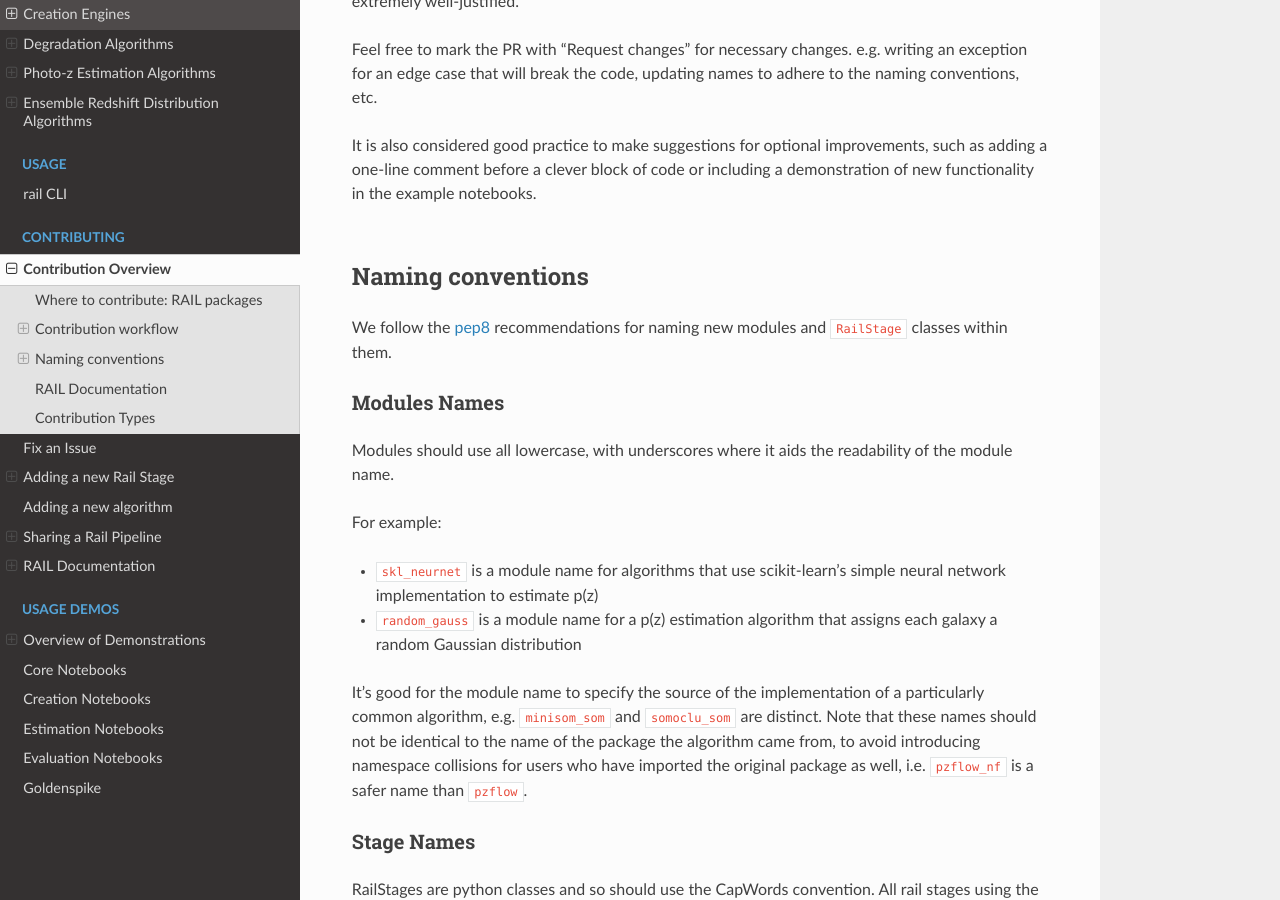
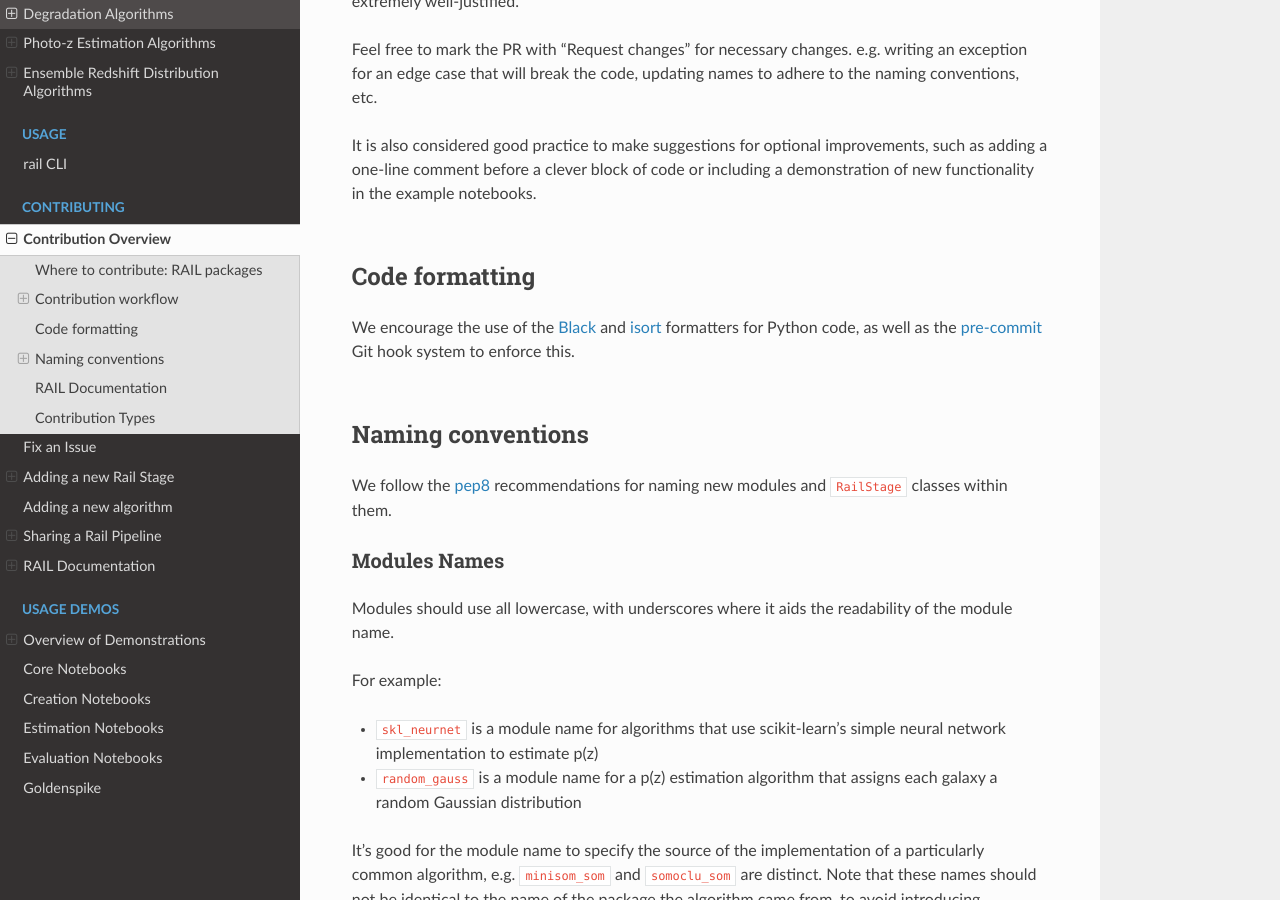
Before and after one commit to LSSTDESC/rail, a Sphinx documentation site: the page built from docs/source/contributing.rst, in a window 1280 px wide and 900 px high, scrolled down 2448 px. Built offline with Sphinx 7.4.7 and the Read the Docs theme 3.1.0, drawn with Linux system fonts in a browser that asks for light colours; pages that are not in the unit, such as notebooks, are missing from menus; the version number could not be read and is left out.

Commit message:
Document use of formatters in `contributing.rst`

```diff
--- a/docs/source/contributing.rst
+++ b/docs/source/contributing.rst
@@ -124,6 +124,15 @@ It is also considered good practice to make suggestions for optional improvement
 such as adding a one-line comment before a clever block of code or including a
 demonstration of new functionality in the example notebooks.
 
+
+Code formatting
+==================
+
+We encourage the use of the `Black <https://black.readthedocs.io>`__ and `isort
+<https://pycqa.github.io/isort>`__ formatters for Python code, as well as the `pre-commit
+<https://pre-commit.com/>`__ Git hook system to enforce this.
+
+
 Naming conventions
 ==================
 
```
